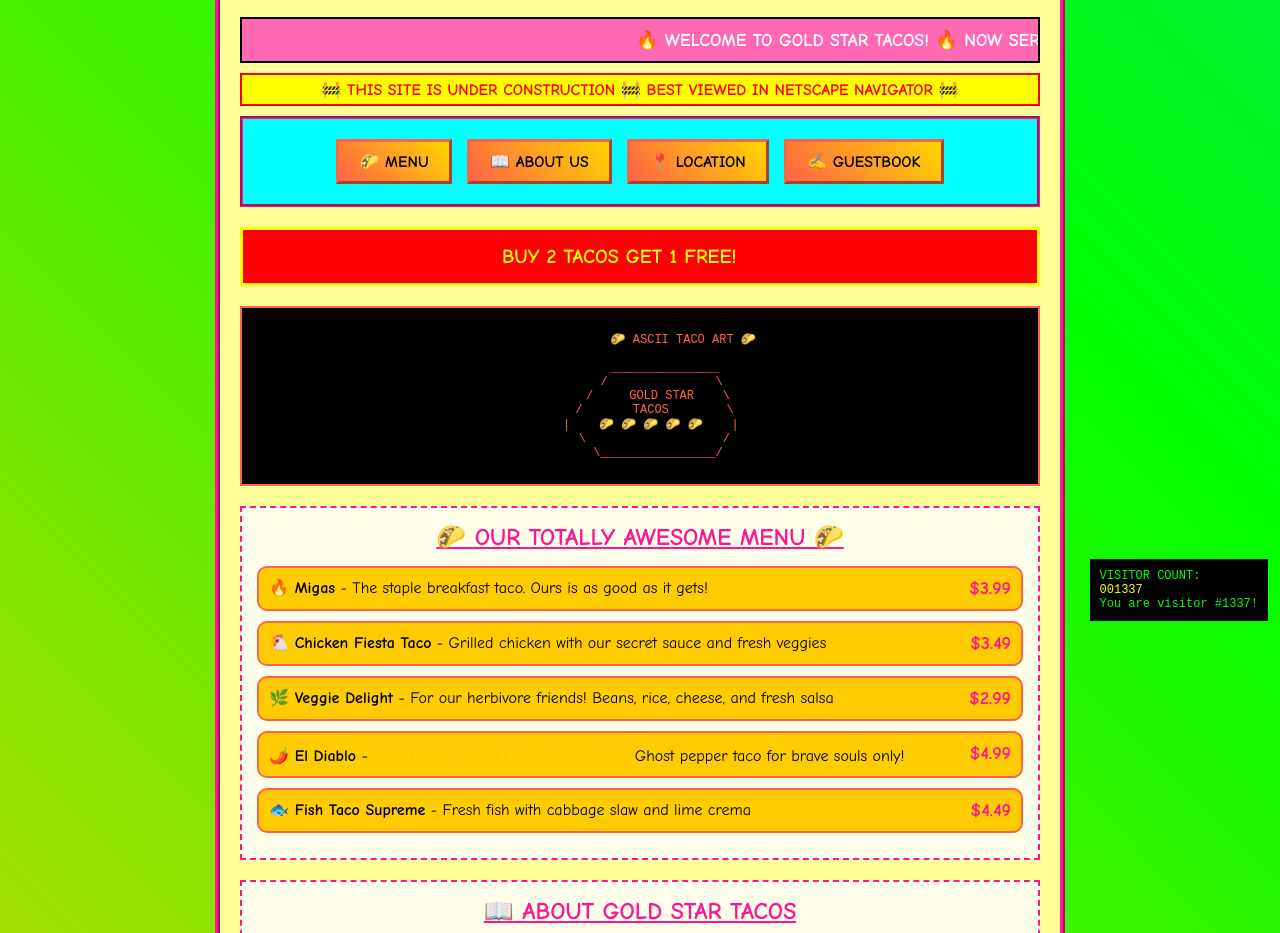
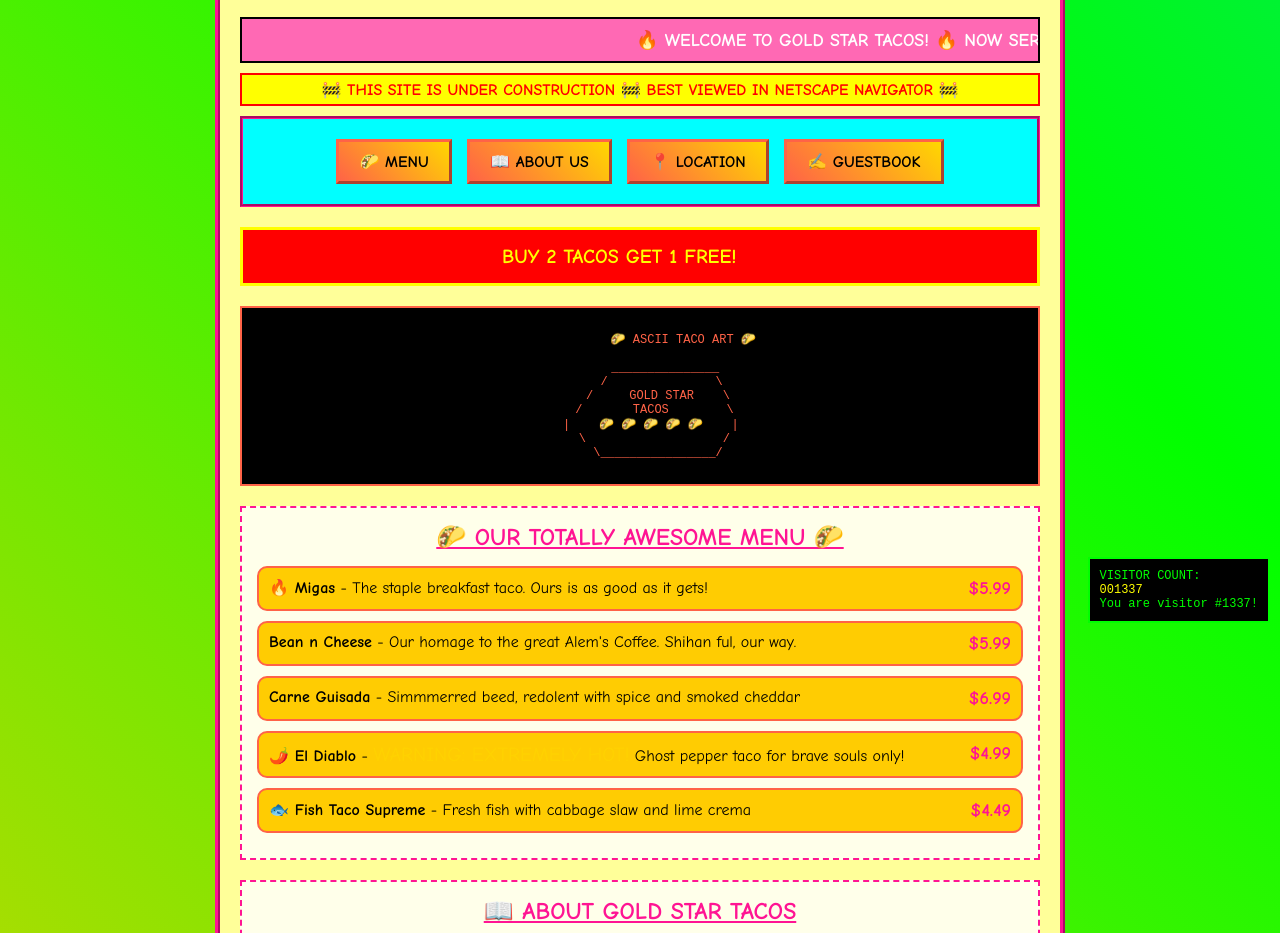
Before and after one commit to jlanska/jlanska.github.io, a plain HTML site: page index.html in a window 1280 px wide. Shown: the part 167-1100 px from the top of the page. Drawn offline with Linux system fonts and the light colour scheme.

Commit message:
Update index.html

```diff
--- a/index.html
+++ b/index.html
@@ -317,19 +317,19 @@
 
             <div class="taco-item">
                 <strong>🔥 Migas</strong> - The staple breakfast taco. Ours is as good as it gets!
-                <div class="price">$3.99</div>
+                <div class="price">$5.99</div>
                 <div style="clear: both;"></div>
             </div>
 
             <div class="taco-item">
-                <strong>🐔 Chicken Fiesta Taco</strong> - Grilled chicken with our secret sauce and fresh veggies
-                <div class="price">$3.49</div>
+                <strong> Bean n Cheese</strong> - Our homage to the great Alem's Coffee. Shihan ful, our way.
+                <div class="price">$5.99</div>
                 <div style="clear: both;"></div>
             </div>
 
             <div class="taco-item">
-                <strong>🌿 Veggie Delight</strong> - For our herbivore friends! Beans, rice, cheese, and fresh salsa
-                <div class="price">$2.99</div>
+                <strong>Carne Guisada</strong> - Simmmerred beed, redolent with spice and smoked cheddar
+                <div class="price">$6.99</div>
                 <div style="clear: both;"></div>
             </div>
 
```
